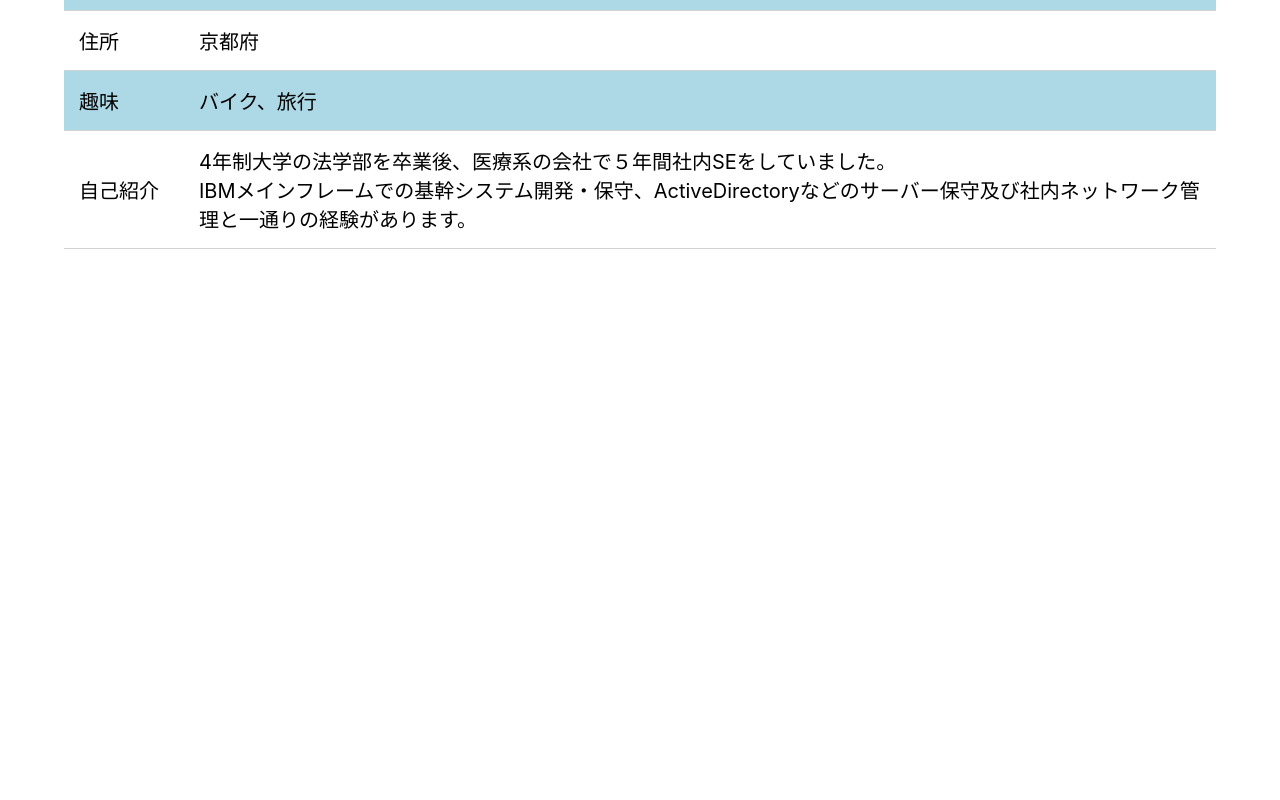
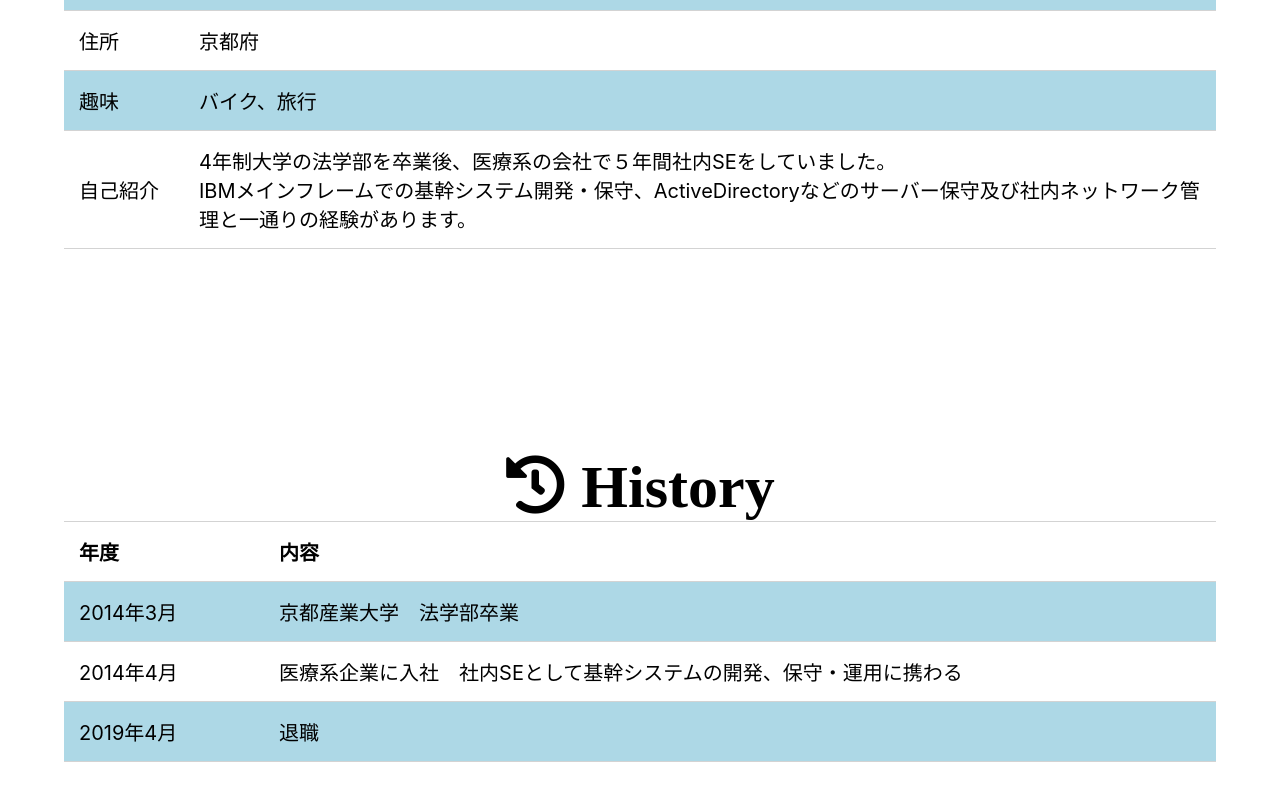
Before and after one commit to birnamwood/nuxtjs_portfolio, a Nuxt app: page / in a window 1280 px wide. Shown: the part 1282-2082 px from the top of the page. Before the commit the page ends 1631 px from the top, so only its background shows below. Built offline with nearby package versions, Linux system fonts and the light colour scheme.

Commit message:
History追加

```diff
--- a/components/Header.vue
+++ b/components/Header.vue
@@ -16,19 +16,6 @@ import smoothScroll from 'vue-smoothscroll'
 
 export default {
   methods: {
-    titleclick() {
-      event.preventDefault()
-      this.$SmoothScroll(
-        document.querySelector('#mainview')
-      )
-    },
-    profileclick() {
-      event.preventDefault()
-      this.$SmoothScroll(
-        document.querySelector('#profile')
-      )
-    },
-
   }
 }
 
--- /dev/null
+++ b/components/History.vue
@@ -0,0 +1,75 @@
+<template>
+  <div class="history">
+      <div class="history-box">
+          <div class="history-title">
+            <i class="fas fa-history"> History</i>
+          </div>
+          <table class="history-table">
+            <thead>
+              <tr><th>年度</th><th>内容</th></tr>
+            </thead>
+            <tbody>
+              <tr><td>2014年3月</td><td>京都産業大学　法学部卒業</td></tr>
+              <tr><td>2014年4月</td><td>医療系企業に入社　社内SEとして基幹システムの開発、保守・運用に携わる</td></tr>
+              <tr><td>2019年4月</td><td>退職</td></tr>
+            </tbody>
+          </table>
+      </div>
+  </div>
+</template>
+
+<script>
+export default {
+  name: 'history',
+  data() {
+    return {
+      // name: "氏名：　ｊ．ｙ",
+    }
+  }
+}
+</script>
+
+<style module>
+  @import "https://use.fontawesome.com/releases/v5.6.1/css/all.css";
+</style>
+
+<!-- Add "scoped" attribute to limit CSS to this component only -->
+<style scoped>
+.history {
+  width: 100%;
+}
+
+.history-box {
+  padding-top: 100px;
+  padding-bottom: 100px;
+  margin: auto;
+  text-align: center;
+  height: 100%;
+  /* background-color: lightblue; */
+}
+
+.history-title {
+  font-size: 60px;
+  /* background-color: lightblue; */
+}
+.history-table {
+  width: 90%;
+  border-collapse: collapse;
+  font-size:20px;
+  text-align: left;
+  margin: auto;
+}
+
+.history-table th,.history-table td {
+  border-top: 1px solid lightgray;
+  border-bottom: 1px solid lightgray;
+  padding: 15px;
+  min-width: 150px;
+}
+
+.history-table tbody tr:nth-of-type(2n+1) {
+  background-color: lightblue;
+}
+
+
+</style>
--- a/nuxt.config.js
+++ b/nuxt.config.js
@@ -13,9 +13,9 @@ module.exports = {
       { rel: 'icon', type: 'image/x-icon', href: '/nuxtjs_portfolio/favicon.ico' }
     ]
   },
-  router: {
-    base: '/nuxtjs_portfolio/'
-  },
+  // router: {
+  //   base: '/nuxtjs_portfolio/'
+  // },
   /*
   ** Customize the progress bar color
   */
--- a/pages/index.vue
+++ b/pages/index.vue
@@ -2,7 +2,8 @@
   <section class="container">
      <Header/>
         <Mainview id="mainview"/>
-        <Profile/>
+        <Profile id="profile"/>
+        <History id="history"/>
   </section>
 </template>
 
@@ -10,7 +11,7 @@
 import Header from '~/components/Header.vue'
 import Mainview from '~/components/Mainview.vue'
 import Profile from '~/components/Profile.vue'
-
+import History from '~/components/History.vue'
 
 
 export default {
@@ -18,6 +19,7 @@ export default {
     Header,
     Mainview,
     Profile,
+    History,
   },
 }
 </script>
```
